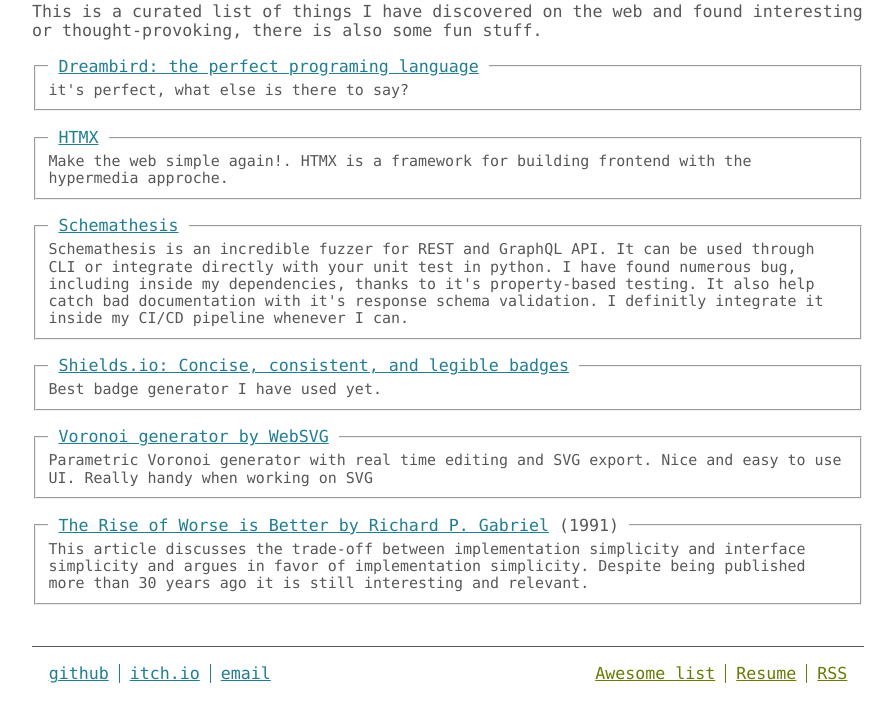
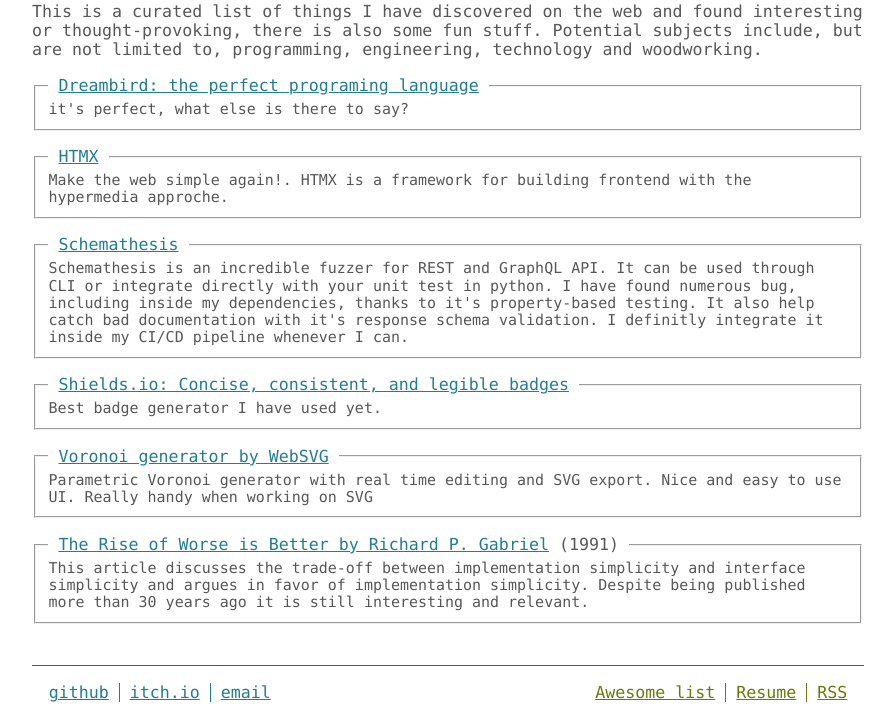
Before and after one commit to TheBigRoomXXL/lovergne.dev, an Astro site: page /awesome in a window 1280 px wide. Shown: the part 260-979 px from the top of the page, without its empty margins (192-1085 px from the left). Built offline with nearby package versions, Linux system fonts and the light colour scheme; Astro itself is replaced by a stand-in of ours.

Commit message:
misc: adding subjects to awesome list

```diff
--- a/src/pages/awesome.astro
+++ b/src/pages/awesome.astro
@@ -32,6 +32,8 @@ function extractHostname(url: string):string {
     <p>
       This is a curated list of things I have discovered on the web and found interesting or
       thought-provoking, there is also some fun stuff.
+
+      Potential subjects include, but are not limited to, programming, engineering, technology and woodworking.
     </p>
     <ul>
       {awesomeEntries.map(entry => (
```
